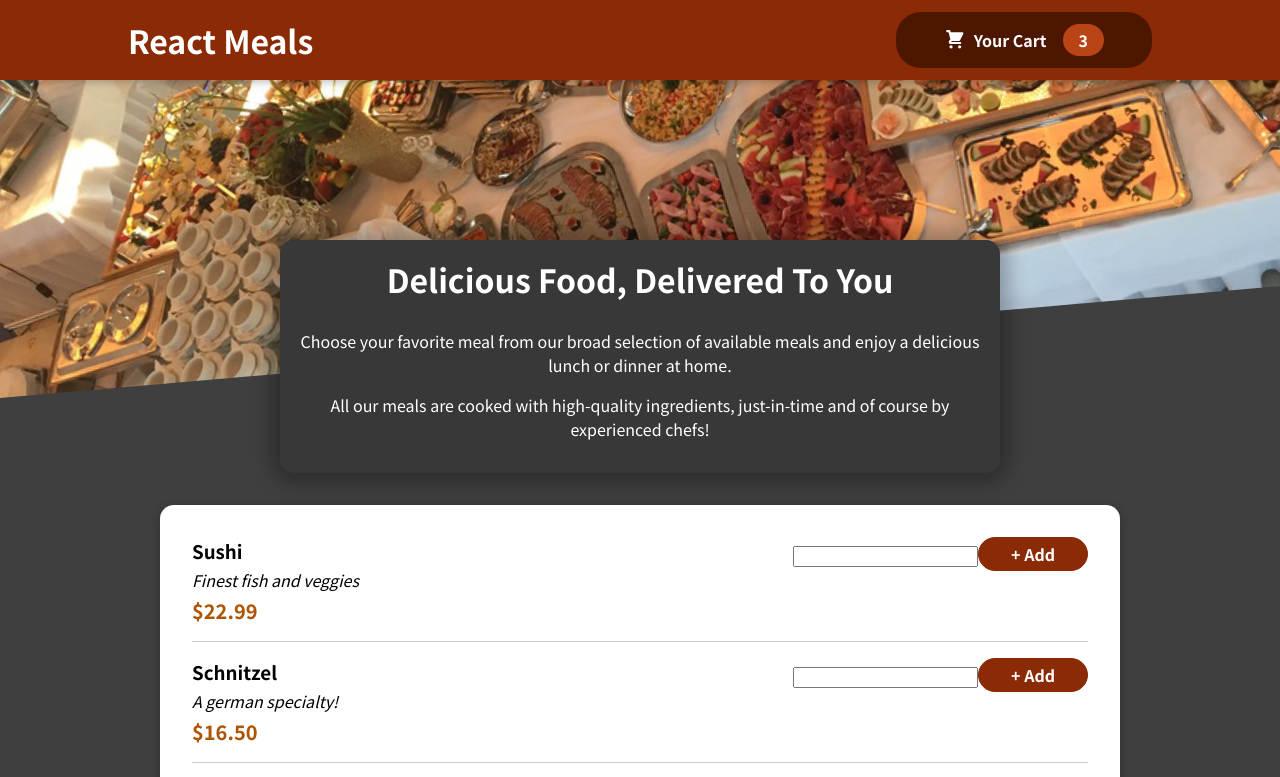
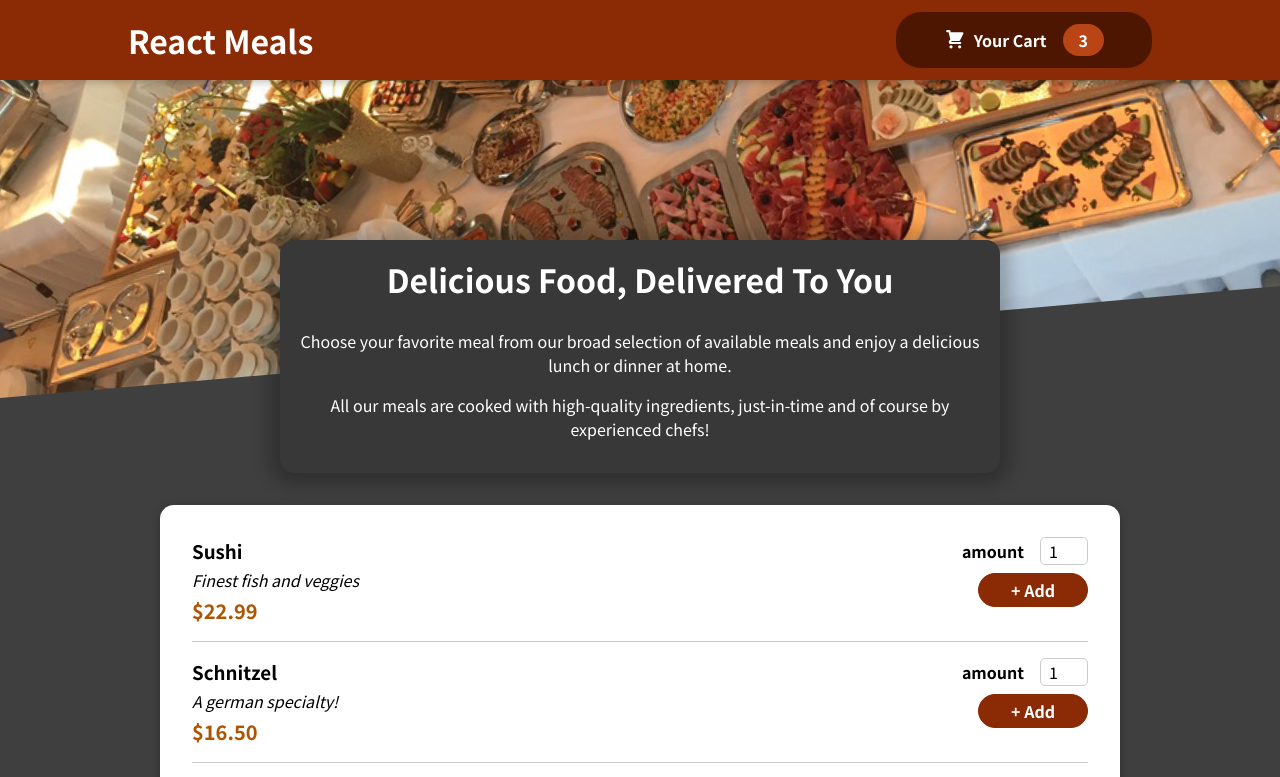
Before and after one commit to mohamuhsin/foodorderapp, a React (Create React App) app: page / in a window 1280 px wide. Shown: the top 777 px of the page. Built offline with nearby package versions, Linux system fonts and the light colour scheme.

Commit message:
created reusable input component and used it in mealitemform component

```diff
--- a/src/components/Meals/MealItem/MealItemForm.js
+++ b/src/components/Meals/MealItem/MealItemForm.js
@@ -1,9 +1,20 @@
 import classes from "./MealItemForm.module.css";
+import Input from "../../UI/Input";
 
 const MealItemForm = (props) => {
   return (
     <form className={classes.form}>
-      <input type="text" />
+      <Input
+        label="amount"
+        input={{
+          id: "amount",
+          type: "number",
+          min: "1",
+          mac: "5",
+          step: "1",
+          defaultValue: "1",
+        }}
+      />
       <button>+ Add</button>
     </form>
   );
--- a/src/components/UI/Input.js
+++ b/src/components/UI/Input.js
@@ -1,4 +1,11 @@
-const Input = () => {
-  return;
+import classes from "./Input.module.css";
+
+const Input = (props) => {
+  return (
+    <div className={classes.input}>
+      <label htmlFor={props.input.id}>{props.label}</label>
+      <input {...props.input} />
+    </div>
+  );
 };
 export default Input;
--- /dev/null
+++ b/src/components/UI/Input.module.css
@@ -0,0 +1,18 @@
+.input {
+  display: flex;
+  align-items: center;
+  margin-bottom: 0.5rem;
+}
+
+.input label {
+  font-weight: bold;
+  margin-right: 1rem;
+}
+
+.input input {
+  width: 3rem;
+  border-radius: 5px;
+  border: 1px solid #ccc;
+  font: inherit;
+  padding-left: 0.5rem;
+}
```
